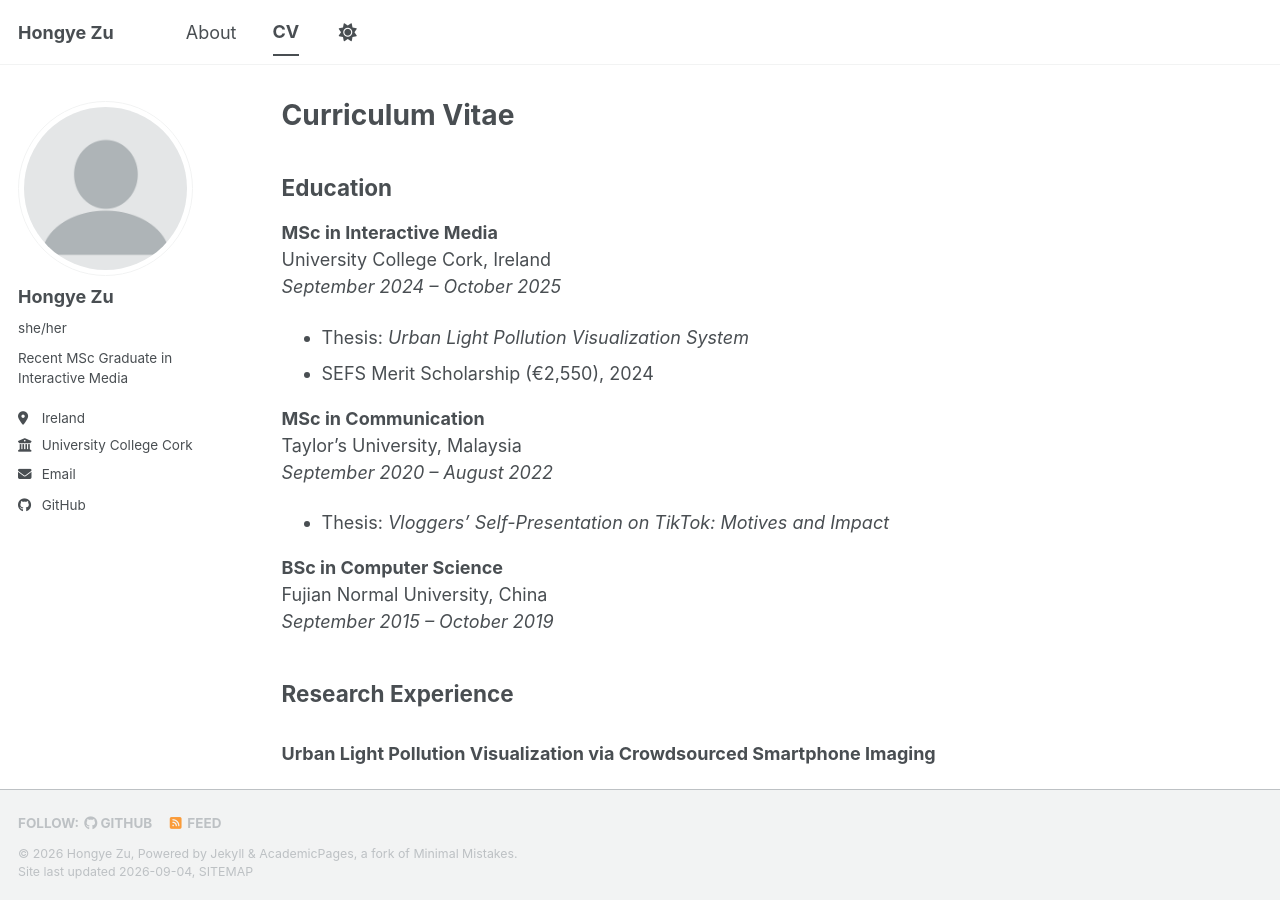
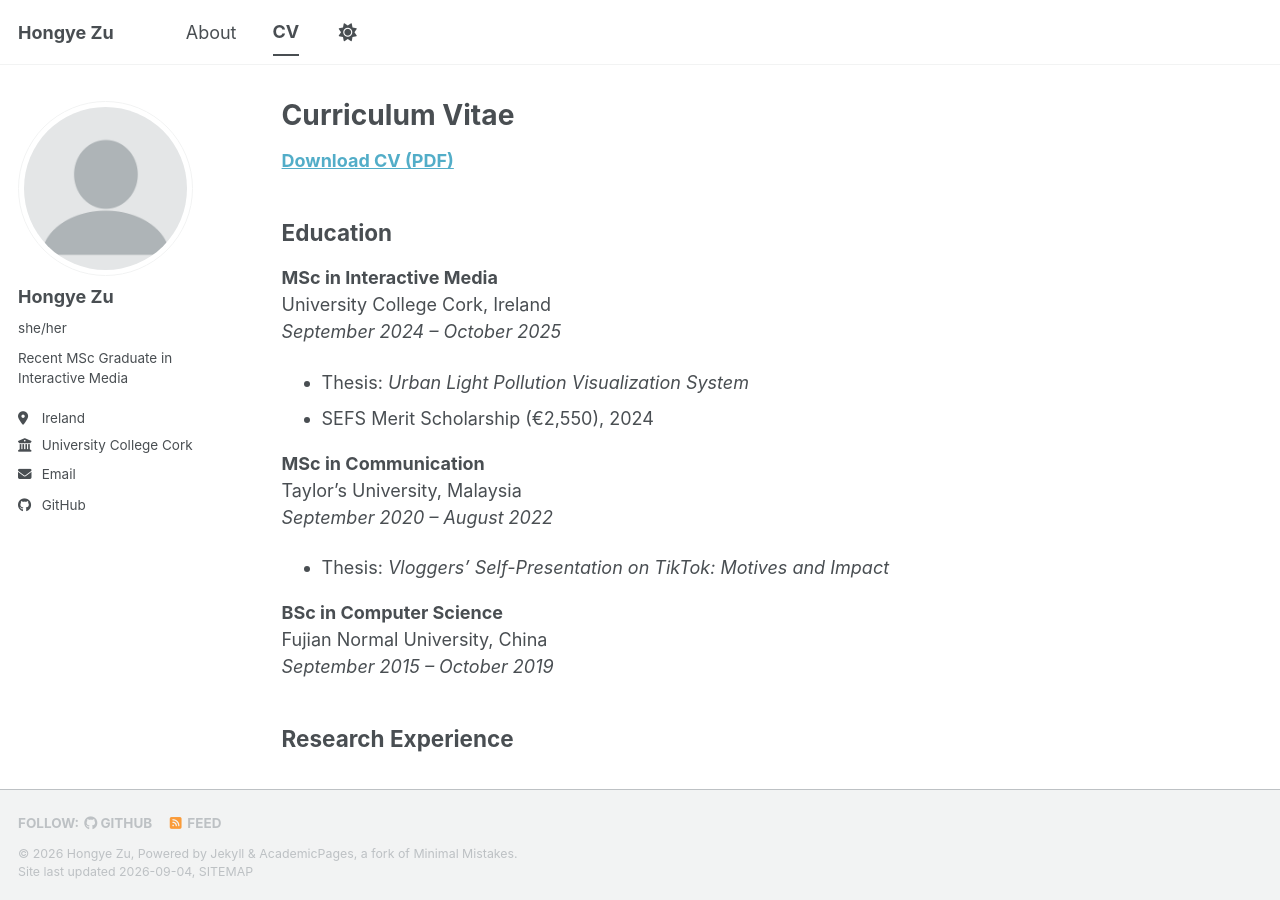
Before and after one commit to HongyeZu/HongyeZu.github.io, a Jekyll site: the page built from _pages/cv.md, in a window 1280 px wide and 900 px high. Built offline with Jekyll 4.4.1, drawn with Linux system fonts in a browser that asks for light colours; a style sheet for code colours, icons or effects is not loaded.

Commit message:
Add CV PDF download link

```diff
--- a/_pages/cv.md
+++ b/_pages/cv.md
@@ -6,6 +6,8 @@ author_profile: true
 redirect_from:
   - /resume
 ---
+
+[**Download CV (PDF)**](/files/Hongye_Zu_CV.pdf)
 
 ## Education
 
```
